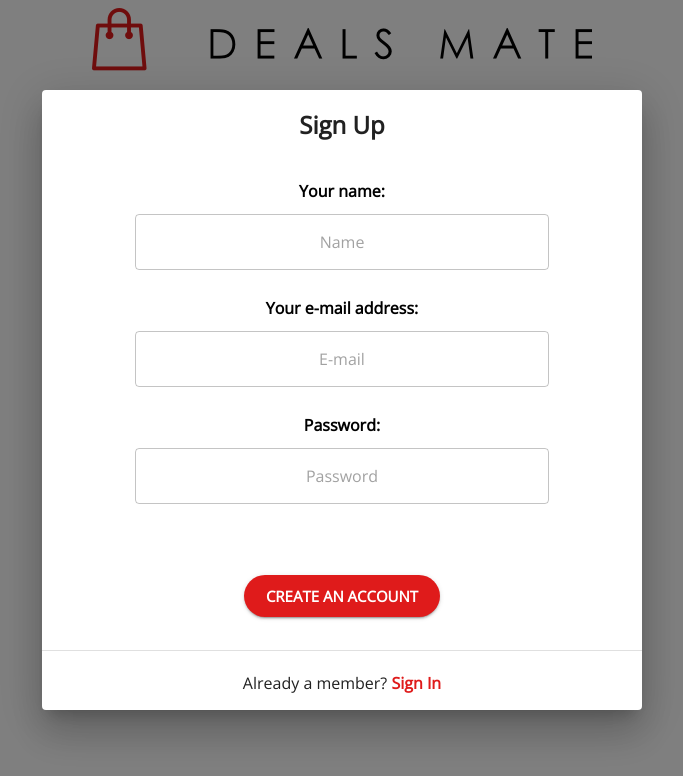
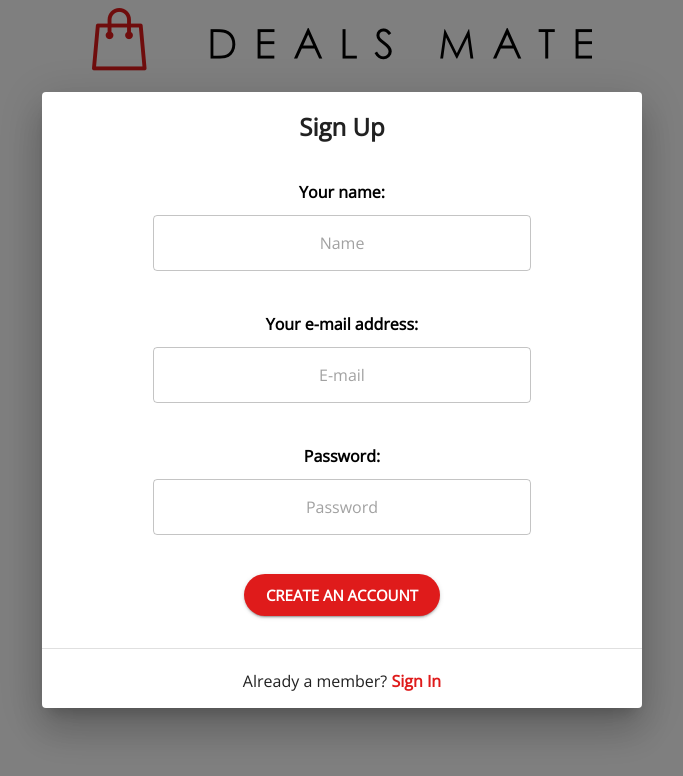
Before and after one commit to hatchways/team-penne, a React (Create React App) app in the folder client/: page /sign-up in a window 1280 px wide. Shown: the top 776 px of the page, without its empty margins (298-981 px from the left). Built offline with nearby package versions, Linux system fonts and the light colour scheme.

Commit message:
Fixed scrolling issue

```diff
--- a/client/src/pages/LoginDialog.js
+++ b/client/src/pages/LoginDialog.js
@@ -1,5 +1,5 @@
 import React from 'react';
-import { Button, Collapse, Dialog, DialogActions, DialogContent, DialogTitle, Divider,
+import { Button, Collapse, Container, Dialog, DialogActions, DialogContent, DialogTitle, Divider,
   InputLabel, Link, OutlinedInput, Typography } from '@material-ui/core';
 import { Alert } from '@material-ui/lab';
 
@@ -51,27 +51,40 @@ function LoginDialog() {
     }
   };
 
+  const enterSubmit = event => {
+    let keyCode = (event.keyCode ? event.keyCode : event.which);
+    if (keyCode == 13) {
+      validateLogin();
+    }
+  };
+
   return (
-  <Dialog fullWidth onClose={handleClose} aria-labelledby="form-dialog-title" open={true}>
+  <Dialog scroll="body" fullWidth onClose={handleClose} aria-labelledby="form-dialog-title" open={true}>
     <DialogTitle id="form-dialog-title">Sign In</DialogTitle>
     <DialogContent>
       <InputLabel>Your e-mail address:</InputLabel>
+      <Container>
         <OutlinedInput
+          onKeyPress={enterSubmit}
           onChange={changeEmail}
           placeholder="E-mail"
           id="email-sign-in-input"
           type="email"
         />
+      </Container>
       <Collapse in={emailErrorOpen}>
         <Alert severity="error">Error: Email format is invalid.</Alert>
       </Collapse>
       <InputLabel>Password:</InputLabel>
+      <Container>
         <OutlinedInput
+          onKeyPress={enterSubmit}
           onChange={changePassword}
           id="password-sign-in-input"
           placeholder="Password"
           type="password"
         />
+      </Container>
       <Collapse in={passwordErrorOpen}>
         <Alert severity="error">Error: Password must be six characters or longer.</Alert>
       </Collapse>
--- a/client/src/pages/SignUpDialog.js
+++ b/client/src/pages/SignUpDialog.js
@@ -1,5 +1,5 @@
 import React from 'react';
-import { Button, Collapse, Dialog, DialogActions, DialogContent, DialogTitle, Divider,
+import { Button, Collapse, Container, Dialog, DialogActions, DialogContent, DialogTitle, Divider,
   InputLabel, Link, OutlinedInput, Typography } from '@material-ui/core';
 import { Alert } from '@material-ui/lab';
 
@@ -67,37 +67,53 @@ function SignUpDialog() {
     }
   };
 
+  const enterSubmit = event => {
+    let keyCode = (event.keyCode ? event.keyCode : event.which);
+    if (keyCode == 13) {
+      validateSignUp();
+    }
+  };
+
   return (
-  <Dialog fullWidth onClose={handleClose} aria-labelledby="form-dialog-title" open={true}>
+  <Dialog scroll="body" fullWidth onClose={handleClose} aria-labelledby="form-dialog-title" open={true}>
     <DialogTitle id="form-dialog-title">Sign Up</DialogTitle>
     <DialogContent>
       <InputLabel>Your name:</InputLabel>
+      <Container>
         <OutlinedInput
+          onKeyPress={enterSubmit}
           onChange={changeName}
           placeholder="Name"
           id="name-sign-up-input"
           type="name"
         />
+      </Container>
       <Collapse in={nameErrorOpen}>
         <Alert severity="error">Error: Name must not be empty or contain a number.</Alert>
       </Collapse>
       <InputLabel>Your e-mail address:</InputLabel>
+      <Container>
         <OutlinedInput
+          onKeyPress={enterSubmit}
           onChange={changeEmail}
           placeholder="E-mail"
           id="email-sign-up-input"
           type="email"
         />
+      </Container>
       <Collapse in={emailErrorOpen}>
         <Alert severity="error">Error: Email format is invalid.</Alert>
       </Collapse>
       <InputLabel>Password:</InputLabel>
+      <Container>
         <OutlinedInput
+          onKeyPress={enterSubmit}
           onChange={changePassword}
           id="password-sign-up-input"
           placeholder="Password"
           type="password"
         />
+      </Container>
       <Collapse in={passwordErrorOpen}>
         <Alert severity="error">Error: Password must be six characters or longer.</Alert>
       </Collapse>
--- a/client/src/themes/theme.js
+++ b/client/src/themes/theme.js
@@ -5,6 +5,7 @@ export const landingTheme = createMuiTheme({
     fontFamily: '"Open Sans"',
     fontSize: 16
   },
+
   overrides: {
     MuiButton: {
       contained: {
@@ -31,7 +32,8 @@ export const dialogTheme = createMuiTheme({
       fontWeight: 900
     },
     body1: {
-      marginBottom: "15px"
+      marginBottom: "15px",
+      textAlign: "center"
     }
   },
   overrides: {
@@ -39,23 +41,19 @@ export const dialogTheme = createMuiTheme({
       root: {
         color: "black",
         fontWeight: 900,
-        marginTop: "30px"
-      }
-    },
-    MuiDialog: {
-      root: {
-        textAlign: "center",
+        marginTop: "30px",
+        textAlign: "center"
       }
     },
     MuiDialogTitle: {
       root: {
-        paddingBottom: 0
+        paddingBottom: 0,
+        textAlign: "center"
       }
     },
     MuiOutlinedInput: {
       root: {
-        width: "75%",
-        marginBottom: 0
+        width: "75%"
       },
       input: {
         textAlign: "center"
@@ -67,7 +65,8 @@ export const dialogTheme = createMuiTheme({
         color: "white",
 		    fontWeight: "bold",
         borderRadius: "500px",
-        marginBottom: "25px"
+        marginBottom: "25px",
+        marginTop: "25px"
       }
     },
     MuiLink: {
@@ -82,14 +81,16 @@ export const dialogTheme = createMuiTheme({
         marginBottom: "20px"
       }
     },
+    MuiDialogContent: {
+      root: {
+        paddingBottom: 0
+      }
+    },
     MuiDialogActions: {
       root: {
-        justifyContent: "center"
-      }
-    },
-    MuiAlert: {
-      root: {
-        marginTop: "10px"
+        justifyContent: "center",
+        height: "90px",
+        paddingTop: 0
       }
     }
   }
```
Lines whose indentation alone changed are shown as unchanged.
